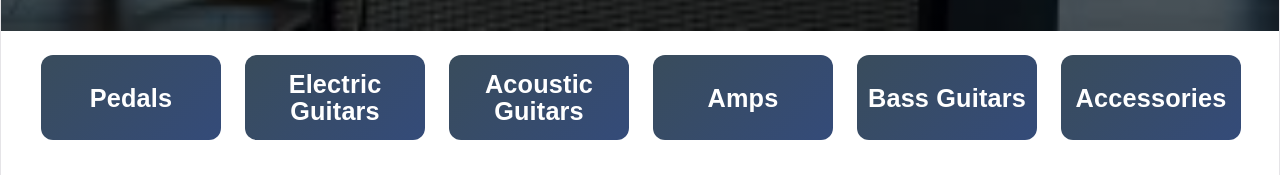
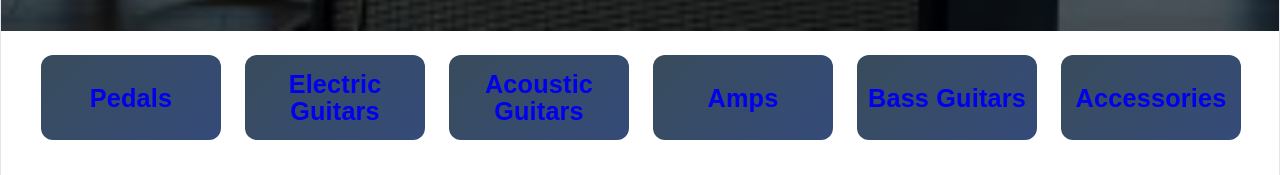
Before and after one commit to JasonYoder2026/GearVault, a React (Vite) app in the folder client/: page / in a window 1280 px wide. Shown: the part 511-686 px from the top of the page. Built offline with nearby package versions, Linux system fonts and the light colour scheme; no server answers.

Commit message:
Adds route

```diff
--- a/client/src/App.tsx
+++ b/client/src/App.tsx
@@ -1,6 +1,7 @@
 import './App.css'
 import { BrowserRouter, Routes, Route } from 'react-router-dom'
 import Home from './pages/Home'
+import Products from './pages/Products'
 
 function App() {
 
@@ -8,6 +9,7 @@ function App() {
     <BrowserRouter>
       <Routes>
         <Route path="/" element={<Home />} />
+        <Route path="/products" element={<Products />} />
       </Routes>
     </BrowserRouter>
   )
--- a/client/src/components/home/CategoryGrid.css
+++ b/client/src/components/home/CategoryGrid.css
@@ -39,3 +39,7 @@
 .category-card h3 {
   margin: 0;
 }
+
+a {
+  text-decoration: none;
+}
--- a/client/src/components/home/CategoryGrid.tsx
+++ b/client/src/components/home/CategoryGrid.tsx
@@ -8,7 +8,7 @@ export default function CategoryGrid() {
     <div className="category-grid">
       {categories.map((category) => (
         <div key={category} className="category-card">
-          <h3>{category}</h3>
+          <h3><a href={`/products?category=${category}`}>{category}</a></h3>
         </div>
       ))}
     </div>
--- a/client/src/components/products/ProductsBody.tsx
+++ b/client/src/components/products/ProductsBody.tsx
@@ -14,7 +14,8 @@ function ProductsBody() {
     async function loadProducts() {
       try {
         if (category) {
-          const data = await apiFetch(`/products?category=${category}`);
+          const data = await apiFetch(`/products?category=${category.toLowerCase()}`);
+          console.log("Fetched products for category:", category, data);
           setProducts(data);
           return;
         }
@@ -36,4 +37,4 @@ function ProductsBody() {
   );
 }
 
-export default ProductsBody;
+export default ProductsBody
```
